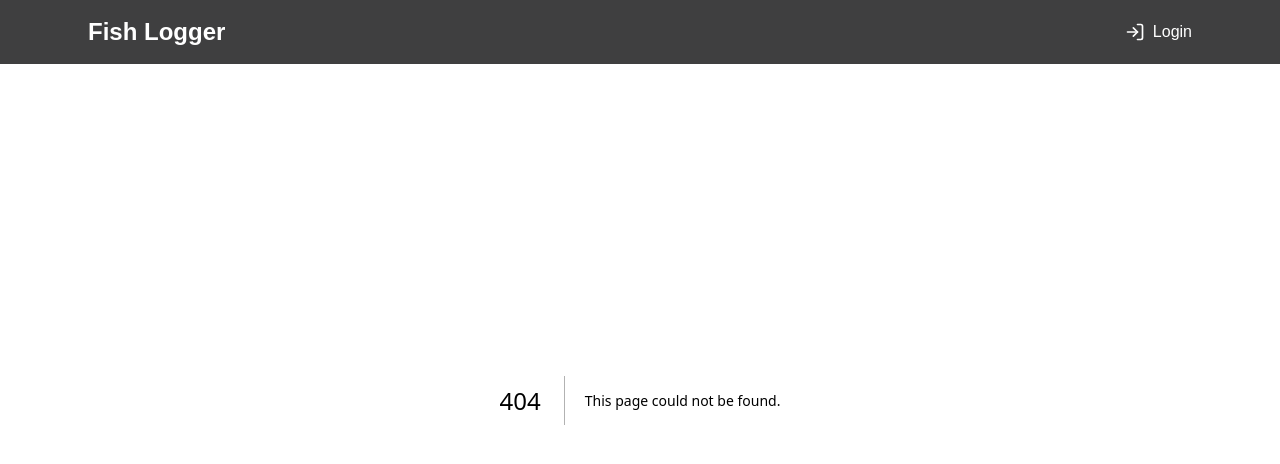
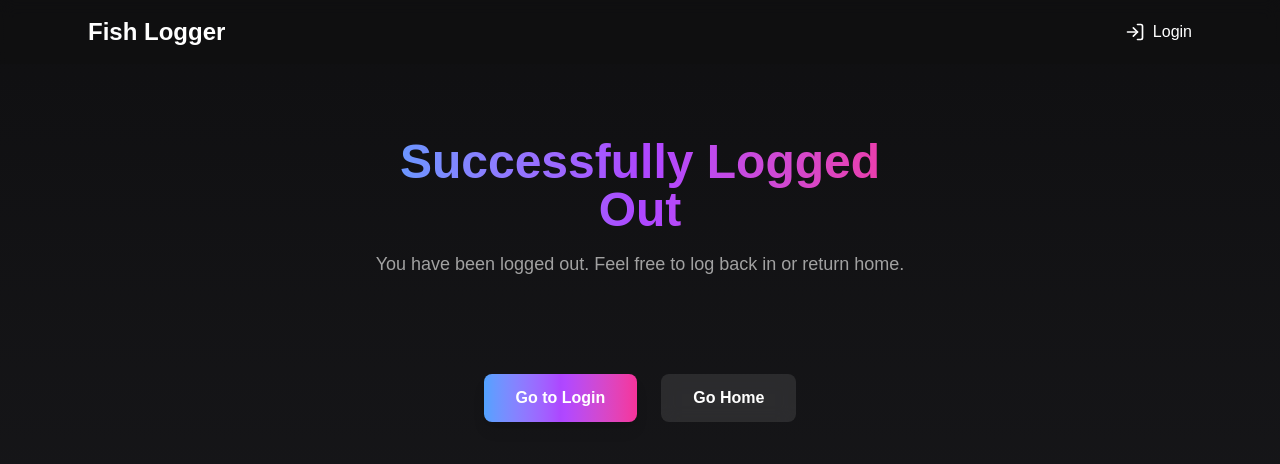
Before and after one commit to PetarMc1/fish-tracker, a Next.js app in the folder frontend/: page /logged-out in a window 1280 px wide. Before the commit this address had no page. Shown: the top 464 px of the page. Built offline with nearby package versions, Linux system fonts and the light colour scheme.

Commit message:
feat(frontend): add account dropdown in navbar with user ID, dashboard, and logout options
- Replace logout button with account menu dropdown
- Display logged-in user ID at top of dropdown
- Include links for Dashboard (/stats) and Logout
- Close menu on outside click and toggle on button

```diff
--- a/frontend/src/components/NavBar.tsx
+++ b/frontend/src/components/NavBar.tsx
@@ -1,18 +1,22 @@
 "use client";
 
-import { useEffect, useState } from "react";
-import { FiLogIn, FiLogOut } from "react-icons/fi";
+import { useEffect, useState, useRef } from "react";
+import { FiLogIn, FiUser } from "react-icons/fi";
 import Cookies from "js-cookie";
 import { useRouter } from "next/navigation";
 
 export default function Navbar() {
   const [isLoggedIn, setIsLoggedIn] = useState(false);
+  const [menuOpen, setMenuOpen] = useState(false);
+  const [userId, setUserId] = useState<string | null>(null);
   const router = useRouter();
+  const menuRef = useRef<HTMLDivElement>(null);
 
   useEffect(() => {
     const checkLogin = () => {
-      const userId = Cookies.get("fishUserId");
-      setIsLoggedIn(!!userId);
+      const id = Cookies.get("fishUserId") || null;
+      setUserId(id);
+      setIsLoggedIn(!!id);
     };
 
     checkLogin();
@@ -22,26 +26,39 @@ export default function Navbar() {
 
   useEffect(() => {
     const interval = setInterval(() => {
-      const userId = Cookies.get("fishUserId");
-      setIsLoggedIn(!!userId);
+      const id = Cookies.get("fishUserId") || null;
+      setUserId(id);
+      setIsLoggedIn(!!id);
     }, 1000);
     return () => clearInterval(interval);
   }, []);
 
-  const handleAuthClick = () => {
-    if (isLoggedIn) {
-      Cookies.remove("fishUserId");
-      setIsLoggedIn(false);
-      router.push("/login");
+  // Close menu if clicked outside
+  useEffect(() => {
+    function handleClickOutside(event: MouseEvent) {
+      if (menuRef.current && !menuRef.current.contains(event.target as Node)) {
+        setMenuOpen(false);
+      }
+    }
+    if (menuOpen) {
+      document.addEventListener("mousedown", handleClickOutside);
     } else {
-      router.push("/login");
+      document.removeEventListener("mousedown", handleClickOutside);
     }
+    return () => document.removeEventListener("mousedown", handleClickOutside);
+  }, [menuOpen]);
+
+  const handleLogout = () => {
+    Cookies.remove("fishUserId");
+    setUserId(null);
+    setIsLoggedIn(false);
+    setMenuOpen(false);
+    router.push("/logged-out");
   };
 
   return (
     <nav className="fixed top-0 left-0 w-full z-50 backdrop-blur bg-[#0f0f11]/80">
       <div className="flex items-center justify-between py-4 px-6 max-w-6xl mx-auto">
-        {/* Make this clickable */}
         <button
           onClick={() => router.push("/")}
           className="text-2xl font-bold text-white select-none hover:text-blue-400 transition-colors duration-300"
@@ -49,13 +66,68 @@ export default function Navbar() {
           Fish Logger
         </button>
 
-        <button
-          onClick={handleAuthClick}
-          className="flex items-center gap-2 text-white hover:text-blue-400 transition-colors duration-300"
-        >
-          {isLoggedIn ? <FiLogOut size={20} /> : <FiLogIn size={20} />}
-          <span>{isLoggedIn ? "Logout" : "Login"}</span>
-        </button>
+        {!isLoggedIn ? (
+          <button
+            onClick={() => router.push("/login")}
+            className="flex items-center gap-2 text-white hover:text-blue-400 transition-colors duration-300"
+            aria-label="Login"
+          >
+            <FiLogIn size={20} />
+            <span>Login</span>
+          </button>
+        ) : (
+          <div className="relative" ref={menuRef}>
+            <button
+              onClick={() => setMenuOpen(!menuOpen)}
+              className="flex items-center gap-2 text-white hover:text-blue-400 transition-colors duration-300 focus:outline-none"
+              aria-haspopup="true"
+              aria-expanded={menuOpen}
+              aria-label="Account menu"
+            >
+              <FiUser size={20} />
+              <span>Account</span>
+              <svg
+                className={`w-4 h-4 ml-1 transition-transform duration-200 ${
+                  menuOpen ? "rotate-180" : "rotate-0"
+                }`}
+                fill="none"
+                stroke="currentColor"
+                strokeWidth={2}
+                viewBox="0 0 24 24"
+                aria-hidden="true"
+              >
+                <path strokeLinecap="round" strokeLinejoin="round" d="M19 9l-7 7-7-7" />
+              </svg>
+            </button>
+
+            {menuOpen && (
+              <ul className="absolute right-0 mt-2 w-48 bg-neutral-900 rounded-md shadow-lg ring-1 ring-black ring-opacity-5 focus:outline-none z-50">
+                <li className="px-4 py-2 text-sm text-neutral-400 select-text break-all">
+                  <span className="font-semibold text-white">User ID:</span> {userId}
+                </li>
+                <li>
+                  <button
+                    onClick={() => {
+                      setMenuOpen(false);
+                      router.push("/stats");
+                    }}
+                    className="w-full text-left px-4 py-2 text-sm text-white hover:bg-blue-600 transition-colors"
+                  >
+                    Dashboard
+                  </button>
+                </li>
+                <li>
+                  <button
+                    onClick={handleLogout}
+                    className="w-full text-left px-4 py-2 text-sm text-white hover:bg-red-600 transition-colors"
+                  >
+                    Logout
+                  </button>
+                </li>
+              </ul>
+            )}
+          </div>
+        )}
       </div>
     </nav>
   );
--- /dev/null
+++ b/frontend/src/pages/logged-out.tsx
@@ -0,0 +1,48 @@
+"use client";
+
+import { motion } from "framer-motion";
+import { useRouter } from "next/navigation";
+
+export default function LoggedOutPage() {
+  const router = useRouter();
+
+  return (
+    <main className="min-h-screen bg-gradient-to-b from-[#0f0f11] to-[#1a1a1d] text-white font-sans">
+      <section className="max-w-6xl mx-auto px-6 py-16 space-y-24 flex flex-col items-center justify-center min-h-[70vh]">
+        <motion.div
+          initial={{ opacity: 0, y: -20 }}
+          animate={{ opacity: 1, y: 0 }}
+          transition={{ duration: 0.7 }}
+          className="text-center max-w-xl"
+        >
+          <h1 className="text-5xl font-extrabold bg-gradient-to-r from-blue-400 via-purple-500 to-pink-500 text-transparent bg-clip-text">
+            Successfully Logged Out
+          </h1>
+          <p className="text-lg mt-4 text-neutral-400">
+            You have been logged out. Feel free to log back in or return home.
+          </p>
+        </motion.div>
+
+        <motion.div
+          className="flex gap-6"
+          initial={{ opacity: 0, y: 20 }}
+          animate={{ opacity: 1, y: 0 }}
+          transition={{ delay: 0.5, duration: 0.5 }}
+        >
+          <button
+            onClick={() => router.push("/login")}
+            className="px-8 py-3 bg-gradient-to-r from-blue-400 via-purple-500 to-pink-500 hover:from-pink-500 hover:via-purple-500 hover:to-blue-400 text-white font-semibold rounded-lg shadow-lg transition-transform hover:scale-[1.05]"
+          >
+            Go to Login
+          </button>
+          <button
+            onClick={() => router.push("/")}
+            className="px-8 py-3 bg-white/10 backdrop-blur rounded-lg text-white font-semibold hover:bg-white/20 transition"
+          >
+            Go Home
+          </button>
+        </motion.div>
+      </section>
+    </main>
+  );
+}
```
